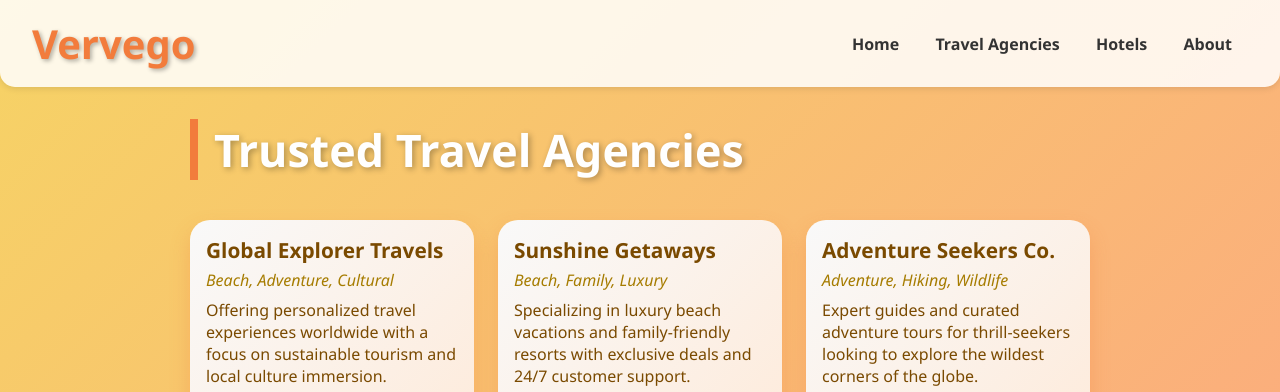
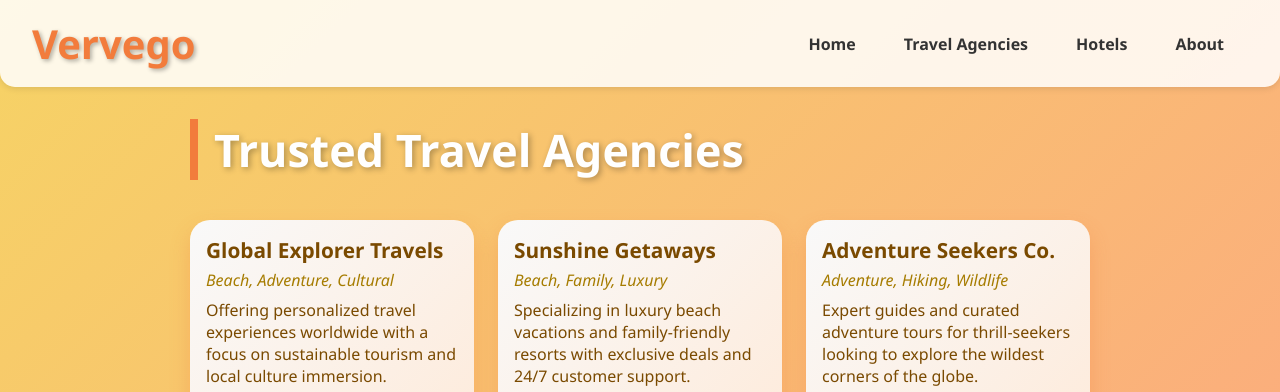
Before and after one commit to muntasir1023/Verve, a plain HTML site: page travelagencies.html in a window 1280 px wide. Shown: the top 392 px of the page. Drawn offline with Linux system fonts and the light colour scheme.

Commit message:
Update travelagencies.html

```diff
--- a/travelagencies.html
+++ b/travelagencies.html
@@ -29,13 +29,28 @@
       backdrop-filter: saturate(180%) blur(20px);
       border-radius: 0 0 15px 15px;
     }
+    header nav {
+      display: flex;
+      overflow-x: auto;
+      scroll-snap-type: x mandatory;
+      -webkit-overflow-scrolling: touch;
+      -ms-overflow-style: none;  /* IE and Edge */
+      scrollbar-width: none;  /* Firefox */
+    }
+    header nav::-webkit-scrollbar {
+      display: none; /* Chrome, Safari and Opera */
+    }
     header nav a {
-      margin: 0 1rem;
+      flex: 0 0 auto;
+      scroll-snap-align: start;
+      margin: 0 0.5rem;
+      padding: 0.5rem 1rem;
       text-decoration: none;
       color: #333;
       font-weight: 600;
       position: relative;
-      transition: color 0.3s ease;
+      transition: color 0.3s ease, transform 0.3s ease;
+      border-radius: 8px;
     }
     header nav a::after {
       content: '';
@@ -48,8 +63,16 @@
       background: #f27c3c;
       transition: width 0.3s ease;
       -webkit-transition: width 0.3s ease;
+      border-radius: 2px;
     }
-    header nav a:hover::after {
+    header nav a:hover,
+    header nav a:focus {
+      color: #f27c3c;
+      transform: scale(1.1);
+      outline: none;
+    }
+    header nav a:hover::after,
+    header nav a:focus::after {
       width: 100%;
       left: 0;
       background: #f27c3c;
```
